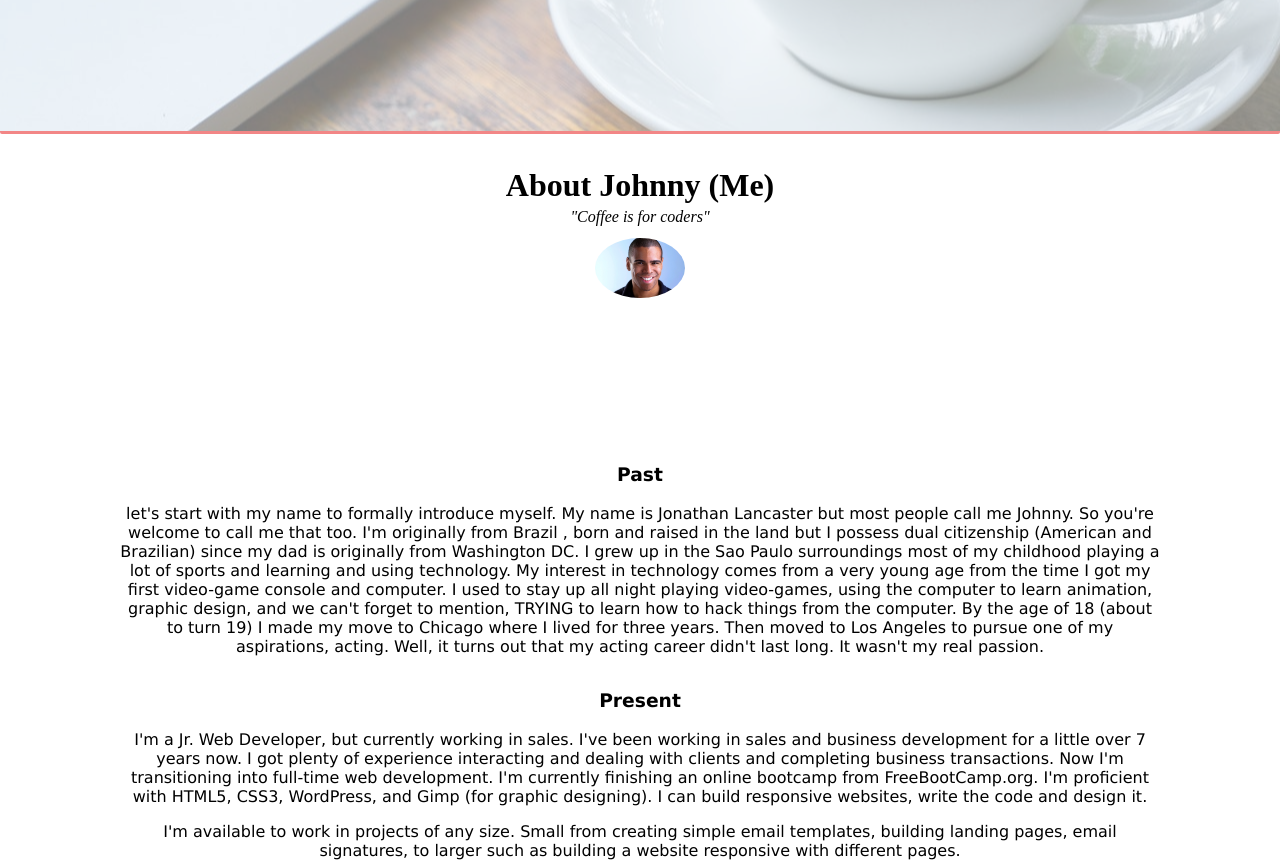
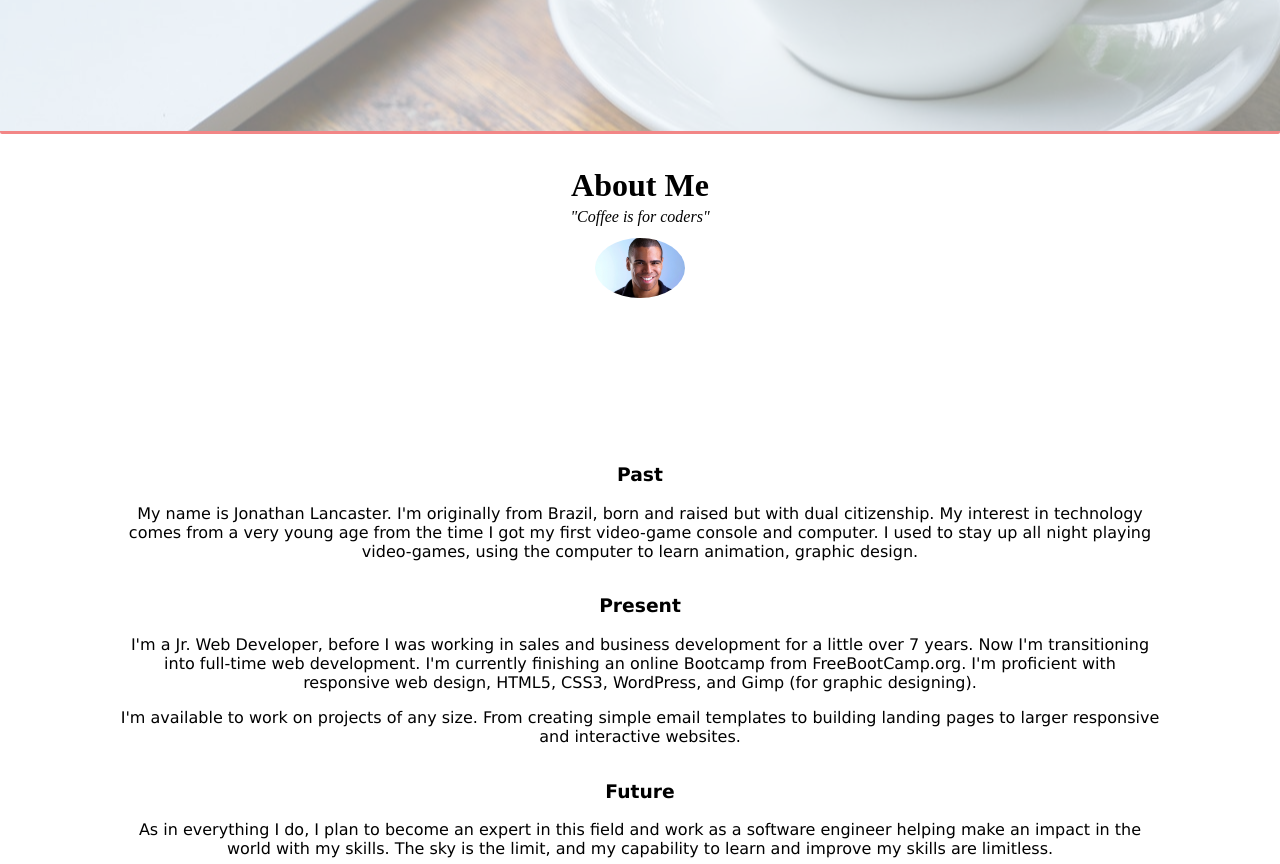
Before and after one commit to mrjlancaster/MY-BIO, a plain HTML site: page index.html in a window 1280 px wide. Shown: the part 1295-2159 px from the top of the page. Drawn offline with Linux system fonts and the light colour scheme.

Commit message:
About me improvements

```diff
--- a/index.html
+++ b/index.html
@@ -41,7 +41,7 @@
 
 
     <div class="bio-title">
-        <h1><a name="bio">About Johnny (Me)</a></h1>
+        <h1><a name="bio">About Me</a></h1>
         <p><i>"Coffee is for coders"</i></p>
         <img src="./img/profilepicture.jpg">
     </div>
@@ -51,13 +51,13 @@
     <div class="main-content">
     <div>
         <h3>Past</h3>
-        <p>let's start with my name to formally introduce myself. My name is Jonathan Lancaster but most people call me Johnny. So you're welcome to call me that too. I'm originally from Brazil , born and raised in the land but I possess dual citizenship (American and Brazilian) since my dad is originally from Washington DC. I grew up in the Sao Paulo surroundings most of my childhood playing a lot of sports and learning and using technology. My interest in technology comes from a very young age from the time I got my first video-game console and computer. I used to stay up all night playing video-games, using the computer to learn animation, graphic design, and we can't forget to mention, TRYING to learn how to hack things from the computer. By the age of 18 (about to turn 19) I made my move to Chicago where I lived for three years. Then moved to Los Angeles to pursue one of my aspirations, acting. Well, it turns out that my acting career didn't last long. It wasn't my real passion.</p>
+        <p>My name is Jonathan Lancaster. I'm originally from Brazil, born and raised but with dual citizenship. My interest in technology comes from a very young age from the time I got my first video-game console and computer. I used to stay up all night playing video-games, using the computer to learn animation, graphic design.</p>
     </div>
     <div>
         <h3>Present</h3>
-        <p>I'm a Jr. Web Developer, but currently working in sales. I've been working in sales and business development for a little over 7 years now. I got plenty of experience interacting and dealing with clients and completing business transactions. Now I'm transitioning into full-time web development. I'm currently finishing an online bootcamp from FreeBootCamp.org. I'm proficient with HTML5, CSS3, WordPress, and Gimp (for graphic designing). I can build responsive websites, write the code and design it.</p>
+        <p>I'm a Jr. Web Developer, before I was working in sales and business development for a little over 7 years. Now I'm transitioning into full-time web development. I'm currently finishing an online Bootcamp from FreeBootCamp.org. I'm proficient with responsive web design, HTML5, CSS3, WordPress, and Gimp (for graphic designing).</p>
 
-            <p>I'm available to work in projects of any size. Small from creating simple email templates, building landing pages, email signatures, to larger such as building a website responsive with different pages.</p>
+            <p>I'm available to work on projects of any size. From creating simple email templates to building landing pages to larger responsive and interactive websites.</p>
     </div>
     <div>
         <h3>Future</h3>
```
